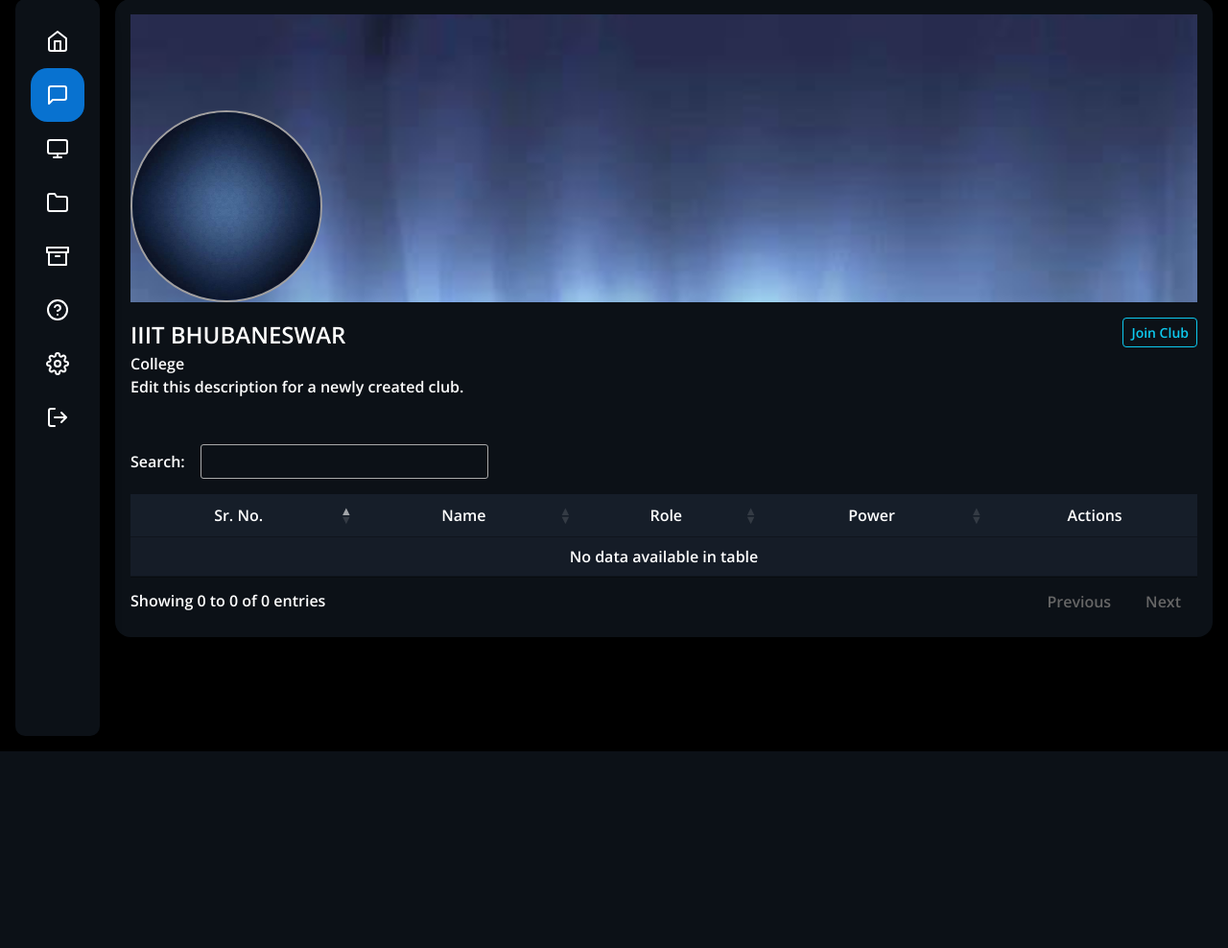
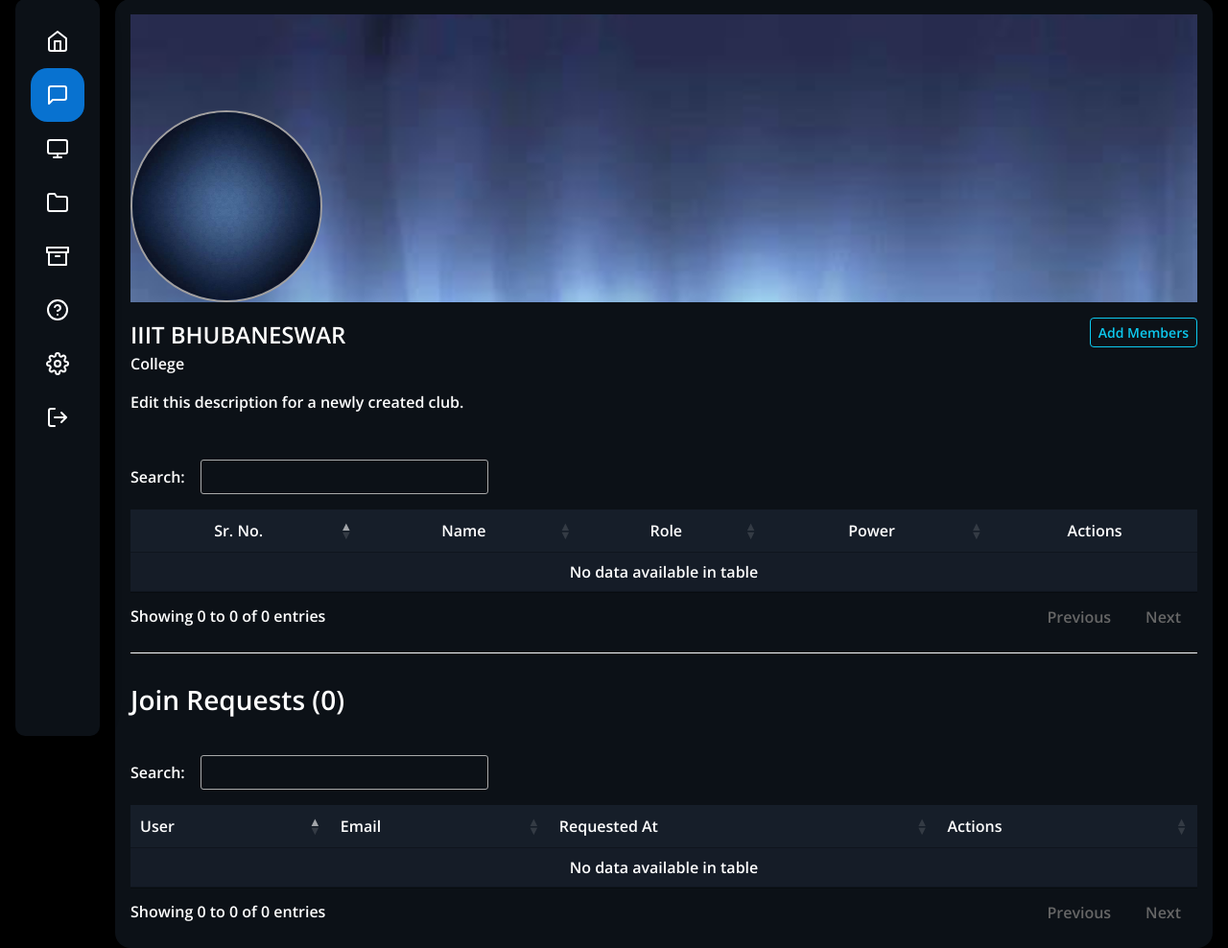
Before and after one commit to anurag6569201/Nexify, a Django app: page /club/4/1/ in a window 1280 px wide. Shown: the part 17-1005 px from the top of the page at 96% size. Before the commit the page ends 800 px from the top, so only its background shows below. Run offline with Django 5.2, Linux system fonts and the light colour scheme; a user stored in the database is signed in; data comes from the database, SQL or seed files in the repository; both versions use the stored data as it was after the commit; some libraries are stand-ins or nearby versions.

Commit message:
updated joining club members

```diff
--- a/club/views.py
+++ b/club/views.py
@@ -11,6 +11,7 @@
 def get_user_by_pk(serialized_data, pk_value):
     for item in serialized_data:
         if item['pk'] == pk_value:
+            print(item['fields']['user'])
             return item['fields']['user']
     return None
 
@@ -22,13 +23,13 @@
     serialized_data = json.loads(serialize('json', global_club_data))
 
     form = ClubDataForm(instance=club_data)
-    edit_club_access=request.user.pk
+    login_user_pk=request.user.pk
     pk_value = club_data.pk
-    user_value = get_user_by_pk(serialized_data, pk_value)
-    # print(user_value)
+    club_owner_pk = get_user_by_pk(serialized_data, pk_value)
+    # print(club_owner_pk)
     context = {
-        'edit_club_access':edit_club_access,
-        'user_value':user_value,
+        'login_user_pk':login_user_pk,
+        'club_owner_pk':club_owner_pk,
         'form': form,
         'club_data_pk': club_data.pk,
         'global_club_data': serialized_data,  # Pass serialized data
@@ -98,11 +99,15 @@
     }
 
 def club_detail(request, pk_club, pk_branch):
-    edit_club_access=request.user.pk
+    login_user_pk=request.user.pk
     club_data = get_object_or_404(ClubData, pk=pk_club)
     club_data_for_pk=ClubData.objects.filter(pk=pk_club)
     serialized_data = json.loads(serialize('json', club_data_for_pk))
-    user_value = get_user_by_pk(serialized_data, pk_club)
+    club_owner_pk = get_user_by_pk(serialized_data, pk_club)
+    print("login user: ",login_user_pk)
+    print("club malik: ",club_owner_pk)
+
+
 
     try:
         tree_data = json.loads(club_data.json_data)
@@ -128,25 +133,39 @@
                 'club_description': 'Edit this description for a newly created club.'
             }
         )
+        try:
+            check_requested_join=ClubJoinRequest.objects.filter(
+                user=request.user,
+                club=pk_club,
+                branch_pk=pk_branch,
+                status__in=["Pending"]
+            ).first()
+            print(check_requested_join)
+        except:
+            check_requested_join=None
+            print("none")
+
         join_request = ClubJoinRequest.objects.filter(club=club_data, branch_pk=pk_branch).all()
         pending_requests = join_request.filter(status="Pending")
         pending_count = pending_requests.count()
 
         club_members_details=ClubMember.objects.filter(club=club_details)
-        edit_club_access=0
+        club_member_user_pk=0
         for item in club_members_details:
             if item.user==request.user:
-                edit_club_access=1
+                print(item.user)
+                club_member_user_pk=1
 
         context = {
-            'edit_club_access':edit_club_access,
-            'user_value':user_value,
+            'check_requested_join':check_requested_join,
+            'club_member_user_pk':club_member_user_pk,
+            'login_user_pk':login_user_pk,
+            'club_owner_pk':club_owner_pk,
             'pending_count':pending_count,
             'club_details':club_details,
             'pk_branch':pk_branch,
             'club_data': club_data,
             'branch_data': branch_data,
-            'edit_club_access':edit_club_access,
             'join_request': join_request ,
             'club_members_details':club_members_details,
             'node_data_array': node_data_array  # Optional: Pass entire array for additional client-side processing
@@ -169,25 +188,48 @@
 def join_club_request(request):
     if request.method == 'POST':
         user = request.user
-        data = json.loads(request.body)
+        try:
+            data = json.loads(request.body)
+        except json.JSONDecodeError:
+            return JsonResponse({'success': False, 'error': 'Invalid JSON data'}, status=400)
+
         club_id = data.get('club_id')
         branch_pk = data.get('branch_pk')
+
+        # Validate input data
+        if not club_id or not branch_pk:
+            return JsonResponse({'success': False, 'error': 'Club ID and Branch ID are required'}, status=400)
 
         # Check if the club exists
         club = ClubData.objects.filter(pk=club_id).first()
         if not club:
             return JsonResponse({'success': False, 'error': 'Club not found'}, status=404)
 
-        # Check if the user already requested to join this club
-        existing_request = ClubJoinRequest.objects.filter(user=user, club=club, branch_pk=branch_pk).exists()
+        # Check for existing "Pending" or "Approved" requests for the same club and branch
+        existing_request = ClubJoinRequest.objects.filter(
+            user=user,
+            club=club,
+            branch_pk=branch_pk,
+            status__in=["Pending", "Approved"]
+        ).exists()
+
         if existing_request:
-            return JsonResponse({'success': False, 'error': 'Join request already exists'}, status=400)
+            return JsonResponse({
+                'success': False,
+                'error': 'You already have a join request for this club and branch.'
+            }, status=400)
 
         # Create a new join request
-        ClubJoinRequest.objects.create(user=user, club=club, branch_pk=branch_pk)
+        ClubJoinRequest.objects.create(
+            user=user,
+            club=club,
+            branch_pk=branch_pk,
+            status="Pending"
+        )
+
         return JsonResponse({'success': True})
 
-    return JsonResponse({'success': False, 'error': 'Invalid request'}, status=400)
+    return JsonResponse({'success': False, 'error': 'Invalid request method'}, status=405)
 
 from django.http import JsonResponse
 from django.views.decorators.csrf import csrf_exempt
--- a/static/assets/css/club/club_detail.css
+++ b/static/assets/css/club/club_detail.css
@@ -46,16 +46,19 @@
     background-color: #161e29;
     color: white;
 }
+#userTable_filter,
 #join-requests-table_filter,
 #invoiceTable_filter{
     width: 100%;
 }
 #join-requests-table_filter label,
+#userTable_filter label,
 #invoiceTable_filter label{
     width: 100%;
     text-align: left;
 }
 #join-requests-table_filter label input,
+#userTable_filter label input,
 #invoiceTable_filter label input{
     width: 300px;
     color: white;
@@ -66,26 +69,6 @@
 .dataTables_length label{
     display: none !important;
 }
-<!-- Display branch info -->
-<h2>{{ branch_data.branch.name }}</h2>
-<p>Title: {{ branch_data.branch.title }}</p>
-
-<!-- Display immediate children -->
-<h3>Direct Children:</h3>
-<ul>
-{% for child in branch_data.children %}
-    <li>{{ child.name }}</li>
-{% endfor %}
-</ul>
-
-<!-- Display all descendants -->
-<h3>All Descendants:</h3>
-<ul>
-{% for descendant in branch_data.descendants %}
-    <li>{{ descendant.name }}</li>
-{% endfor %}
-</ul>
-
 
 .section_tracking {
     padding-right: 1rem;
@@ -195,3 +178,10 @@
 .view_btn_file{
     position: relative;
 }
+
+.add_manually_data{
+    background-color: #161c27;color: white;
+}
+.add_manually_data::placeholder{
+    color: white !important;
+}
--- a/templates/apps/club/club_detail.html
+++ b/templates/apps/club/club_detail.html
@@ -27,13 +27,92 @@
                     <span><b style="font-size: x-large;">{{ club_details.club_name }}</b><br>
                         {{ club_details.club_subtext }} <br>
                     </span>
+                    {% if check_requested_join %}
                     <span>
-                        {% if user_value != edit_club_access %}
-                        {% if edit_club_access != 1 %}
-                        <button class="btn btn-outline-info btn-sm" id="join-club-btn">Join Club</button>
-                        {% endif %}
+                        <button class="btn btn-outline-info btn-sm" >Requested</button>
+                    </span>
+                    {% else %}
+                    <span>
+                        {% if club_owner_pk == login_user_pk %}
+                        <button class="btn btn-outline-info btn-sm" data-bs-toggle="modal" data-bs-target="#addMemberModal">Add Members</button>
+
+                        <!-- Add Members Modal -->
+                        <div class="modal fade" id="addMemberModal" tabindex="-1" aria-labelledby="addMemberModalLabel" aria-hidden="true">
+                            <div class="modal-dialog modal-lg">
+                                <div class="modal-content" style="background-color: #0c1117">
+                                    <div class="modal-header">
+                                        <h5 class="modal-title" id="addMemberModalLabel">Add Members</h5>
+                                        <button type="button" class="btn-close" data-bs-dismiss="modal" aria-label="Close"></button>
+                                    </div>
+                                    <div class="modal-body">
+                                        <!-- Searchable List -->
+                                        <div class="mb-4">
+                                            <h6>Select from List</h6>
+                                            <table id="userTable" class="display">
+                                                <thead>
+                                                    <tr>
+                                                        <th>Name</th>
+                                                        <th>Email</th>
+                                                        <th class="text-center">Action</th>
+                                                    </tr>
+                                                </thead>
+                                                <tbody>
+                                                    <!-- Example data (Replace with dynamic content) -->
+                                                    <tr>
+                                                        <td>John Doe</td>
+                                                        <td>john.doe@example.com</td>
+                                                        <td class="d-flex justify-content-center"><button class="btn btn-success btn-sm add-user-btn" data-email="john.doe@example.com">Add</button></td>
+                                                    </tr>
+                                                    <tr>
+                                                        <td>Jane Smith</td>
+                                                        <td>jane.smith@example.com</td>
+                                                        <td class="d-flex justify-content-center">
+                                                            <button class="btn btn-success btn-sm add-user-btn" data-email="jane.smith@example.com">Add</button>
+                                                        </td>
+                                                    </tr>
+                                                </tbody>
+                                            </table>
+                                        </div>
+                                        <!-- Add by Email -->
+                                        <div>
+                                            <h6>Add by Email</h6>
+                                            <form id="addByEmailForm">
+                                                <div class="mb-3">
+                                                    <input type="email" class="form-control add_manually_data" id="emailInput" placeholder="Enter Email" required>
+                                                </div>
+                                                <button type="submit" class="btn btn-primary">Add</button>
+                                            </form>
+                                        </div>
+                                    </div>
+                                </div>
+                            </div>
+                        </div>
+                        <script>
+                            $(document).ready(function () {
+                                // Initialize DataTables
+                                $('#userTable').DataTable();
+
+                                // Handle "Add" button click in the user list
+                                $(document).on('click', '.add-user-btn', function () {
+                                    const email = $(this).data('email');
+                                    alert(`User with email ${email} has been added.`); // Replace with AJAX call to server
+                                });
+
+                                // Handle add-by-email form submission
+                                $('#addByEmailForm').submit(function (e) {
+                                    e.preventDefault();
+                                    const email = $('#emailInput').val();
+                                    alert(`User with email ${email} has been added.`); // Replace with AJAX call to server
+                                    $('#emailInput').val(''); // Clear input field
+                                });
+                            });
+                        </script>
+                        {% else %}
+                            <button class="btn btn-outline-info btn-sm" id="join-club-btn">Join Club</button>
                         {% endif %}
                     </span>
+                    {% endif %}
+
 
                 </span>
                 <span>{{ club_details.club_description }}</span>
@@ -58,7 +137,7 @@
                                 <td class="text-center">{{ club_member_info.role }}</td>
                                 <td class="text-center">{{ club_member_info.power }}</td>
                                 <td class="text-center">
-                                    {% if edit_club_access %}
+                                    {% if login_user_pk %}
                                     <a href="#" class="btn btn-info btn-sm" id="sendBtn" data-bs-toggle="modal" data-bs-target="#sendModal" data-receiver-id="{{ club_member_info.user.id }}">
                                         <i>Send</i>
                                     </a>
@@ -180,7 +259,7 @@
 
 
 
-                {% if user_value == edit_club_access %}
+                {% if club_owner_pk == login_user_pk %}
                 <div class="member_request_space">
                     <hr>
                     <h3 class="pt-3">Join Requests ({{pending_count}})</h3>
@@ -210,7 +289,7 @@
                             {% endif %}
                             {% empty %}
                             <tr>
-                                <td colspan="3">No pending join requests.</td>
+                                <td colspan="4">No pending join requests.</td>
                             </tr>
                             {% endfor %}
                         </tbody>
```
Also changed, not shown: templates/apps/club/club.html (+6 -6 lines), db.sqlite3.
